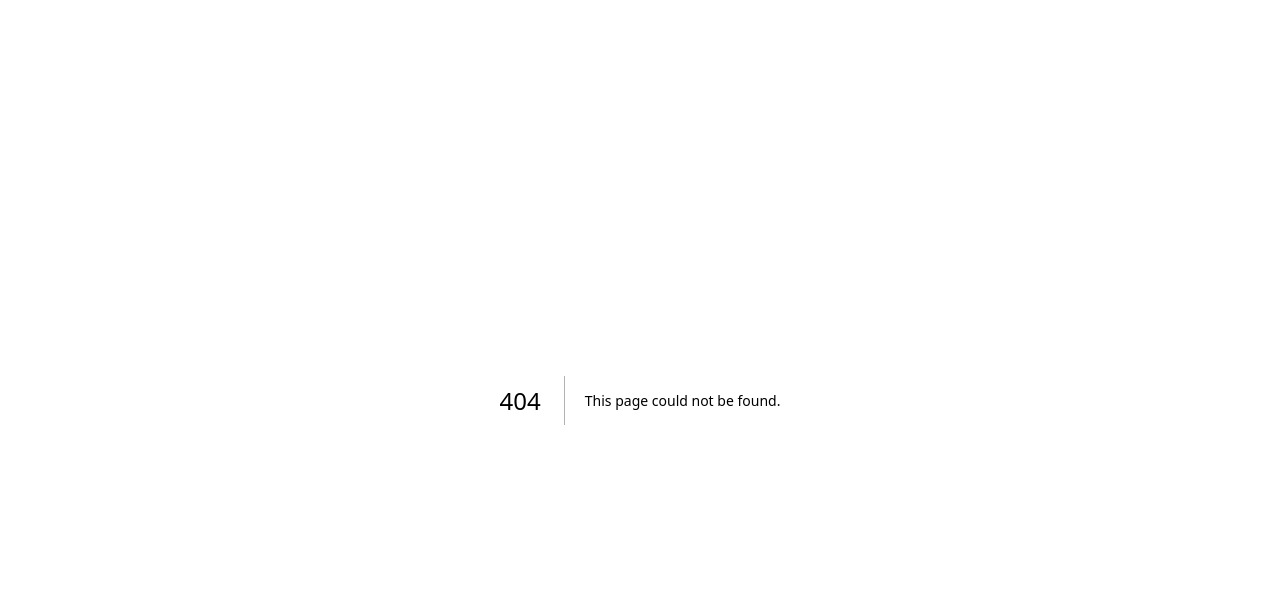
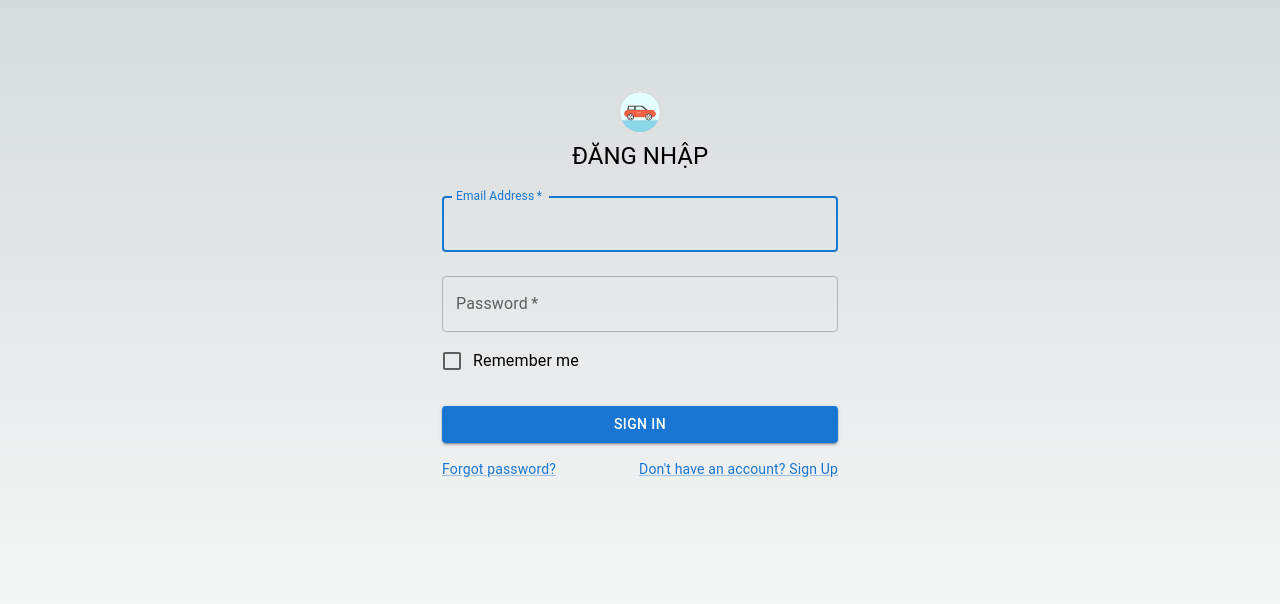
Before and after one commit to thaytungdaylaixe/nextyourapp, a Next.js app: page /login in a window 1280 px wide. Before the commit this address had no page. Shown: the top 604 px of the page. Built offline with nearby package versions, Linux system fonts and the light colour scheme.

Commit message:
first commit

```diff
--- a/pages/index.js
+++ b/pages/index.js
@@ -61,12 +61,12 @@
             </Grid>
           </Link>
 
-          <Link href="/daylaixe">
+          <Link href="/login">
             <Grid>
               <Card className={styles.card} sx={{ minWidth: 275 }}>
                 <CardContent>
                   <h2 className={inter.className}>
-                    Học lái xe <span>-&gt;</span>
+                    Đăng nhập <span>-&gt;</span>
                   </h2>
                   <p className={inter.className}>
                     Find in-depth information about Next.js features
--- /dev/null
+++ b/pages/login/index.js
@@ -0,0 +1,93 @@
+import * as React from "react";
+import {
+  Avatar,
+  Button,
+  TextField,
+  FormControlLabel,
+  Checkbox,
+  Grid,
+  Box,
+  Typography,
+  Container,
+} from "@mui/material";
+
+import Link from "@mui/material/Link";
+
+import LockOutlinedIcon from "@mui/icons-material/LockOutlined";
+
+export default function SignIn() {
+  const handleSubmit = (event) => {
+    event.preventDefault();
+    const data = new FormData(event.currentTarget);
+    console.log({
+      email: data.get("email"),
+      password: data.get("password"),
+    });
+  };
+
+  return (
+    <Container component="main" maxWidth="xs">
+      <Box
+        sx={{
+          marginTop: 8,
+          display: "flex",
+          flexDirection: "column",
+          alignItems: "center",
+        }}
+      >
+        <Avatar sx={{ m: 1 }}>
+          <Avatar src="/daylaixe/512x512.png" />
+        </Avatar>
+        <Typography component="h1" variant="h5">
+          ĐĂNG NHẬP
+        </Typography>
+        <Box component="form" onSubmit={handleSubmit} noValidate sx={{ mt: 1 }}>
+          <TextField
+            margin="normal"
+            required
+            fullWidth
+            id="email"
+            label="Email Address"
+            name="email"
+            autoComplete="email"
+            autoFocus
+          />
+          <TextField
+            margin="normal"
+            required
+            fullWidth
+            name="password"
+            label="Password"
+            type="password"
+            id="password"
+            autoComplete="current-password"
+          />
+          <FormControlLabel
+            control={<Checkbox value="remember" color="primary" />}
+            label="Remember me"
+          />
+          <Button
+            type="submit"
+            fullWidth
+            variant="contained"
+            sx={{ mt: 3, mb: 2 }}
+          >
+            Sign In
+          </Button>
+          <Grid container>
+            <Grid item xs>
+              <Link href="#" variant="body2">
+                Forgot password?
+              </Link>
+            </Grid>
+            <Grid item>
+              <Link href="#" variant="body2">
+                {"Don't have an account? Sign Up"}
+              </Link>
+            </Grid>
+          </Grid>
+        </Box>
+      </Box>
+    </Container>
+  );
+}
```
Also changed, not shown: pages/Copyright.js (added), pages/login/Login.module.css (renamed from pages/daylaixe/styles/Index.module.css).
